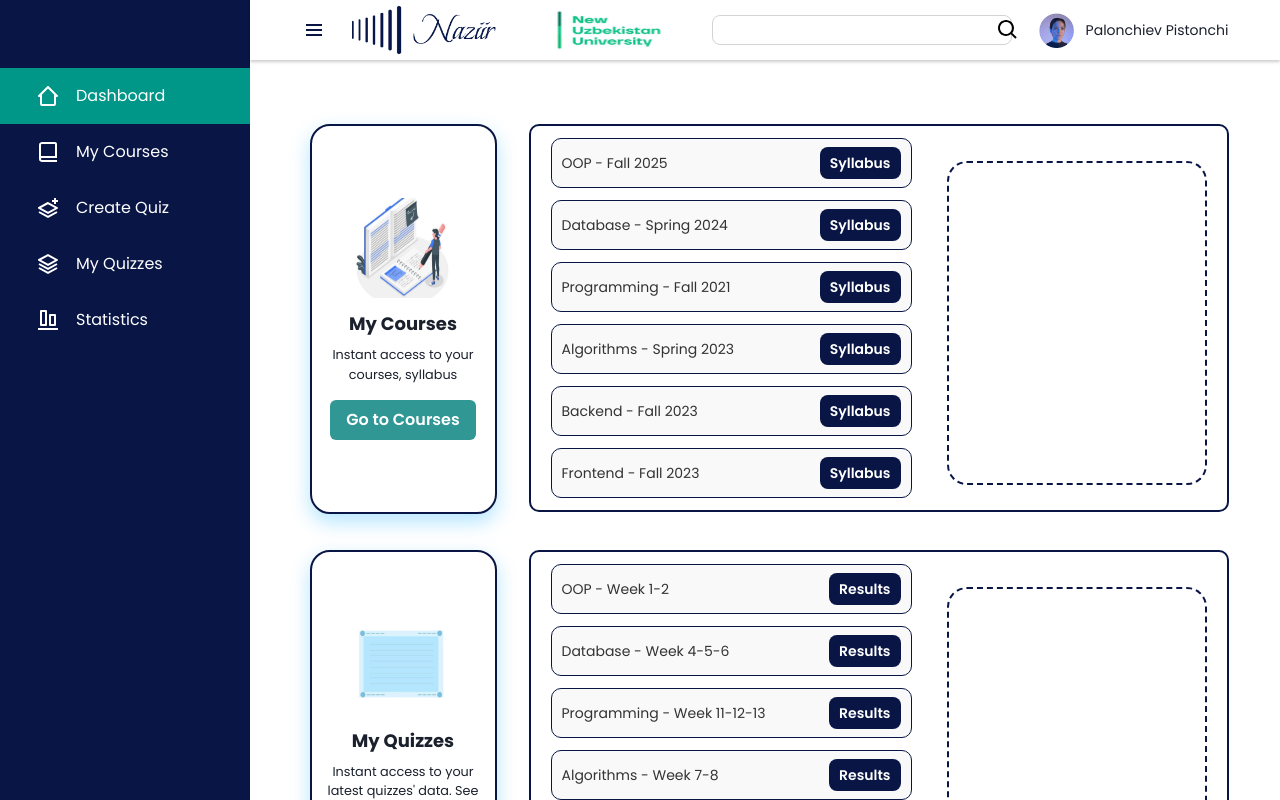
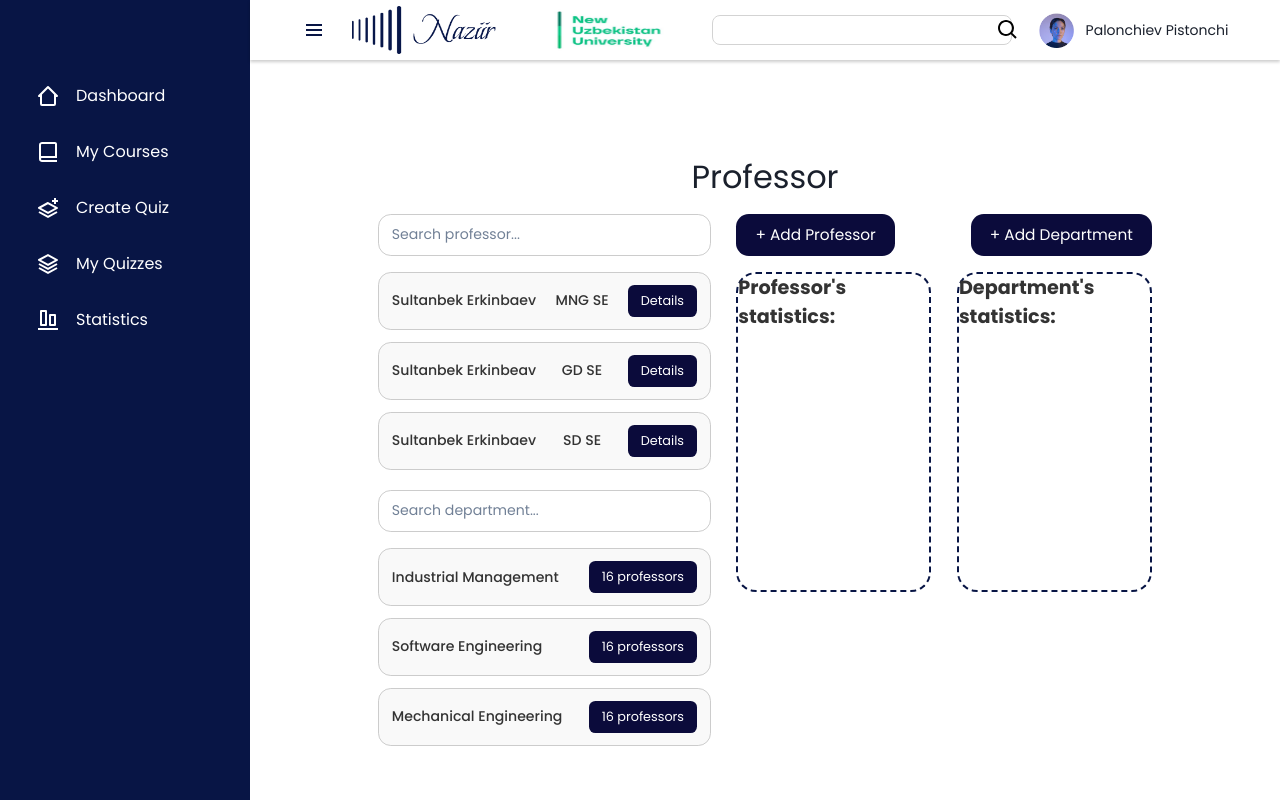
Before and after one commit to mehroj-r/naziir-frontend, a React (Vite) app: page /Professors in a window 1280 px wide. Before the commit this address led to /. Built offline with nearby package versions, Linux system fonts and the light colour scheme.

Commit message:
Professors Page added

```diff
--- a/src/pages/Academic Affairs/AADashboard/AADashboard.module.scss
+++ b/src/pages/Academic Affairs/AADashboard/AADashboard.module.scss
@@ -52,14 +52,14 @@
 .cardTitle {
   font-size: 22px;
   font-weight: bold;
-  margin-bottom: 1rem;
+  margin-bottom: 0.5rem;
   height:55px;
 }
 
 .cardDescription {
-  margin-bottom: 1rem;
+  margin-bottom: 1.5rem;
   font-size: 0.9rem;
   color: #989898;
-  height: 60px;
+  height: 80px;
 
 }
--- a/src/pages/Academic Affairs/AADashboard/index.jsx
+++ b/src/pages/Academic Affairs/AADashboard/index.jsx
@@ -7,7 +7,7 @@ import bgImage from "../../../assets/images/background.png";
 const cards = [
   {
     id: 1,
-    title: "Upcoming Quizzes",
+    title: "Courses",
     description: "See upcoming and next quizzes",
     btnText: "Go to Courses",
     imgSrc: "/src/assets/images/courses.png",
@@ -15,21 +15,21 @@ const cards = [
   },
   {
     id: 2,
-    title: "My Quizzes",
+    title: "Professors",
     description:
       "Instant access to your latest quizzes' data. See and check results",
     btnText: "Go to Quizzes",
     imgSrc: "/src/assets/images/myquizes.png",
-    linkTo: "/quizzes",
+    linkTo: "/Professors",
   },
   {
     id: 3,
-    title: "Suggest questions for professor",
+    title: "Students",
     description:
       "With a variety of question kinds and formatting options, you can quickly design visually appealing examinations.",
     btnText: "Create Quiz",
     imgSrc: "/src/assets/images/startquiz.png",
-    linkTo: "/create-quiz",
+    linkTo: "/Students",
   },
 ];
 
--- /dev/null
+++ b/src/pages/Academic Affairs/Professors/Professors.module.scss
@@ -0,0 +1,125 @@
+.Pagebody {
+  padding: 10vh 10vw;
+  display: flex;
+  flex-direction: column;
+  h1 {
+    display: flex;
+    font-size: 2.5vw;
+    align-items: center;
+    justify-content: center;
+    align-items: center;
+    margin: 1vw;
+  }
+  .container {
+    display: flex;
+    gap: 2vw;
+    font-family: Arial, sans-serif;
+
+    .leftPart {
+      width: 40vw;
+
+      .searchSection {
+        margin-bottom: 2vh;
+
+        input {
+          width: 100%;
+          padding: 1.2vh 1vw;
+          border: 0.1vw solid #ccc;
+          border-radius: 1vw;
+          font-size: 1.1vw;
+        }
+      }
+
+      .professorList,
+      .departmentList {
+        display: flex;
+        flex-direction: column;
+        gap: 1.5vh;
+
+        .listItem {
+          display: flex;
+          justify-content: space-between;
+          align-items: center;
+          background: #f9f9f9;
+          border: 0.1vw solid #ccc;
+          border-radius: 1vw;
+          padding: 1.5vh 1vw;
+
+          span {
+            font-size: 1.1vw;
+            font-weight: 500;
+            color: #333;
+          }
+
+          .detailsButton {
+            background-color: #0b0b3b;
+            color: #fff;
+            border: none;
+            border-radius: 0.5vw;
+            padding: 0.8vh 1vw;
+            cursor: pointer;
+            font-size: 1vw;
+
+            &:hover {
+              background-color: #1a1a5e;
+            }
+          }
+        }
+      }
+    }
+
+    .rightPart {
+      width: 50vw;
+      display: flex;
+      flex-direction: column;
+
+      .addButtons {
+        display: flex;
+        justify-content: space-between;
+        margin-bottom: 2vh;
+
+        button {
+          background-color: #0b0b3b;
+          color: #fff;
+          border: none;
+          border-radius: 1vw;
+          padding: 1.2vh 1.5vw;
+          cursor: pointer;
+          font-size: 1.2vw;
+          text-transform: capitalize;
+
+          &:hover {
+            background-color: #1a1a5e;
+          }
+        }
+      }
+
+      .statisticsContainer {
+        display: flex;
+        gap: 2vw;
+
+        .statisticsSection {
+          flex: 1;
+          min-height: 40vh;
+          min-width: 10vw;
+          border: 2px dashed #081545;
+          border-radius: 20px;
+
+          h3 {
+            margin-bottom: 1vh;
+            font-size: 1.5vw;
+            font-weight: bold;
+            color: #333;
+          }
+
+          .statsBlank {
+            width: 100%;
+            height: 100%;
+            border: 0.1vw dashed #ccc;
+            border-radius: 1vw;
+          }
+        }
+      }
+    }
+  }
+}
--- /dev/null
+++ b/src/pages/Academic Affairs/Professors/index.jsx
@@ -0,0 +1,69 @@
+import React from "react";
+import styles from "./Professors.module.scss";
+
+function Professors() {
+  const professors = [
+    { name: "Sultanbek Erkinbaev", code: "MNG", section: "SE" },
+    { name: "Sultanbek Erkinbeav", code: "GD", section: "SE" },
+    { name: "Sultanbek Erkinbaev", code: "SD", section: "SE" },
+  ];
+
+  const departments = [
+    { name: "Industrial Management", count: "16 professors" },
+    { name: "Software Engineering", count: "16 professors" },
+    { name: "Mechanical Engineering", count: "16 professors" },
+  ];
+
+  return (
+    <div className={styles.Pagebody}>
+      <h1>Professor</h1>
+      <div className={styles.container}>
+        <div className={styles.leftPart}>
+          <div className={styles.searchSection}>
+            <input type="text" placeholder="Search professor..." />
+          </div>
+          <div className={styles.professorList}>
+            {professors.map((professor, index) => (
+              <div key={index} className={styles.listItem}>
+                <span>{professor.name}</span>
+                <span>
+                  {professor.code} {professor.section}
+                </span>
+                <button className={styles.detailsButton}>Details</button>
+              </div>
+            ))}
+          </div>
+          <div className={styles.searchSection} style={{ marginTop: "20px" }}>
+            <input type="text" placeholder="Search department..." />
+          </div>
+          <div className={styles.departmentList}>
+            {departments.map((dept, index) => (
+              <div key={index} className={styles.listItem}>
+                <span>{dept.name}</span>
+                <button className={styles.detailsButton}>{dept.count}</button>
+              </div>
+            ))}
+          </div>
+        </div>
+
+        <div className={styles.rightPart}>
+          <div className={styles.addButtons}>
+            <button>+ Add professor</button>
+            <button>+ Add Department</button>
+          </div>
+          <div className={styles.statisticsContainer}>
+            <div className={styles.statisticsSection}>
+              <h3>Professor's statistics:</h3>
+            </div>
+
+            <div className={styles.statisticsSection}>
+              <h3>Department's statistics:</h3>
+            </div>
+          </div>
+        </div>
+      </div>
+    </div>
+  );
+}
+
+export default Professors;
--- a/src/router/index.jsx
+++ b/src/router/index.jsx
@@ -17,6 +17,7 @@ import CreateQuiz from "../pages/CreateQuiz";
 import NotFoundPage from "../pages/NotFoundPage";
 import StudentResults from "../pages/StudentResults";
 import AADashboard from "../pages/Academic Affairs/AADashboard";
+import Professors from "../pages/Academic Affairs/Professors";
 
 const Router = () => {
   const isAuth = useSelector((state) => state.user.isAuth);
@@ -64,6 +65,7 @@ const Router = () => {
             element={<StudentResults />}
           />
           <Route path="aadashboard" element={<AADashboard />} />
+          <Route path="Professors" element={<Professors />} />
         </Route>
       </Routes>
     );
```
